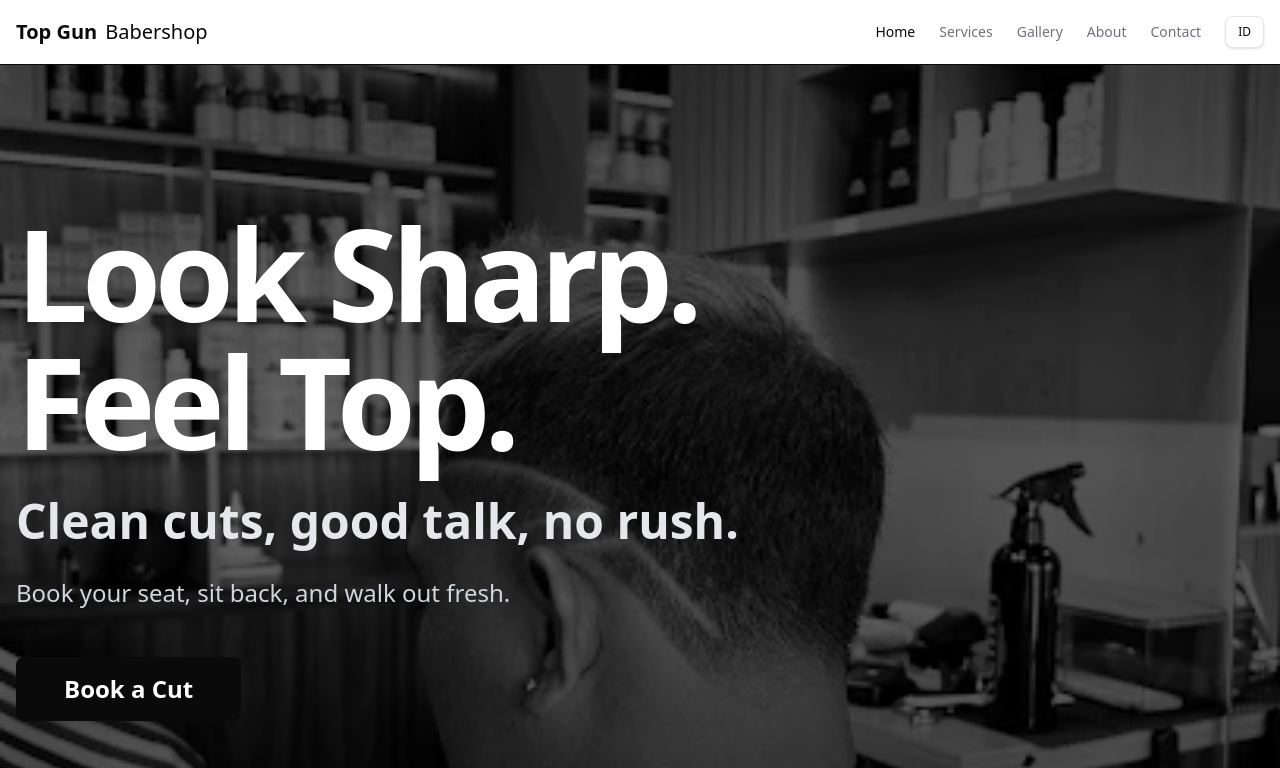
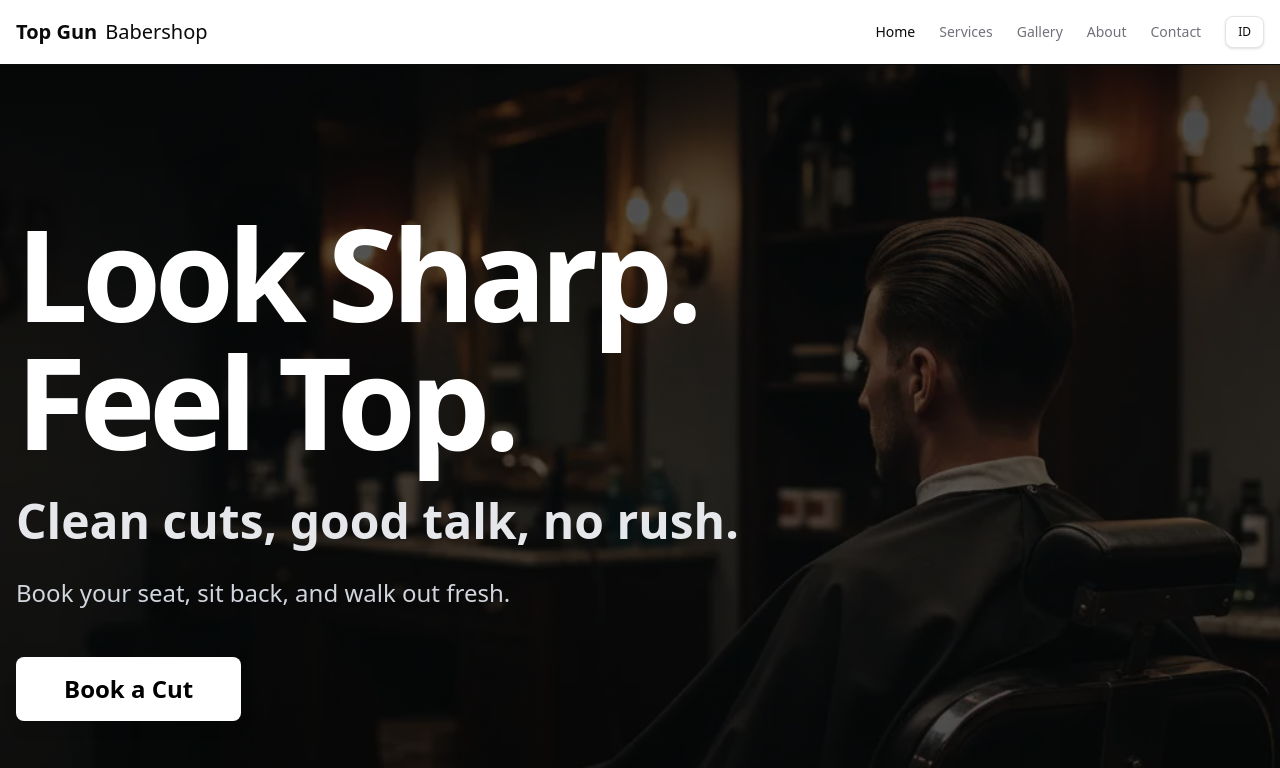
Before and after one commit to Gilabs-Studio/top-gun-babershop, a Next.js app in the folder apps/web/: page /en in a window 1280 px wide. Shown: the top 768 px of the page. Built offline with nearby package versions, Linux system fonts and the light colour scheme.

Commit message:
style(landing): update image.webp to improve visual assets and enhance style in landing

```diff
--- a/apps/web/src/features/landing/components/hero.tsx
+++ b/apps/web/src/features/landing/components/hero.tsx
@@ -158,8 +158,8 @@ export function Hero({ locale }: HeroProps) {
               <Button
                 size="lg"
                 className={cn(
-                  "text-xl md:text-2xl px-12 py-8",
-                  "bg-primary hover:bg-primary/90",
+                  "text-xl md:text-2xl px-12 py-8 text-black hover:text-white hover:border",
+                  "bg-white hover:bg-black/0",
                   "shadow-lg hover:shadow-xl",
                   "transition-all duration-300",
                   "font-bold"
```
Also changed, not shown: apps/web/public/image.webp.
